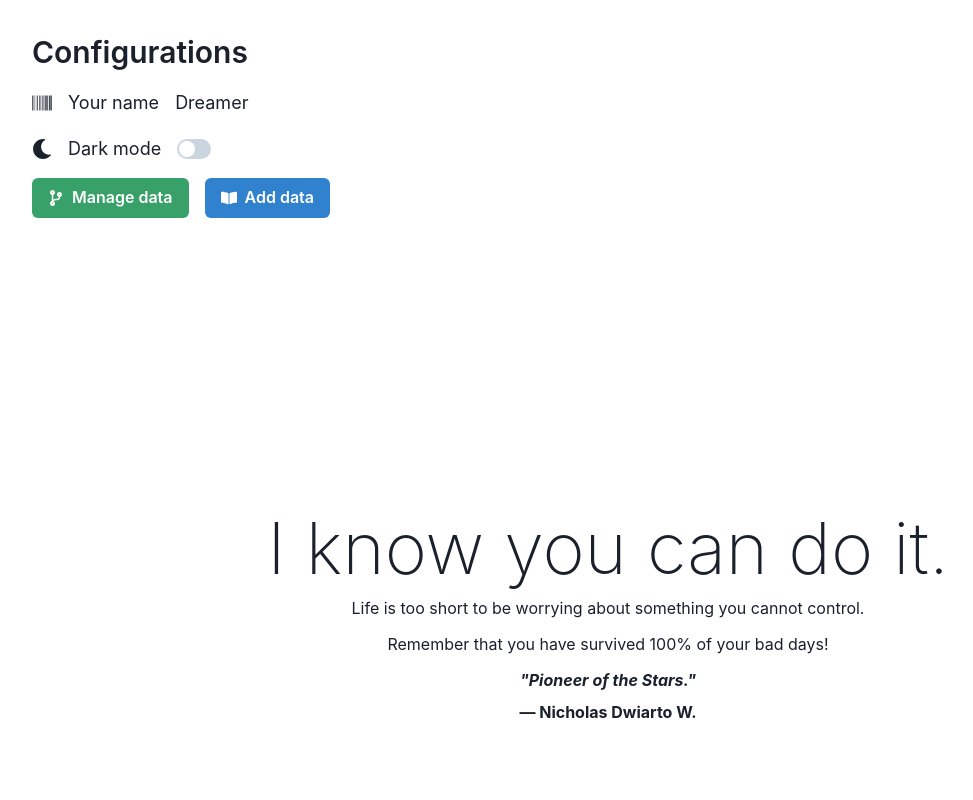
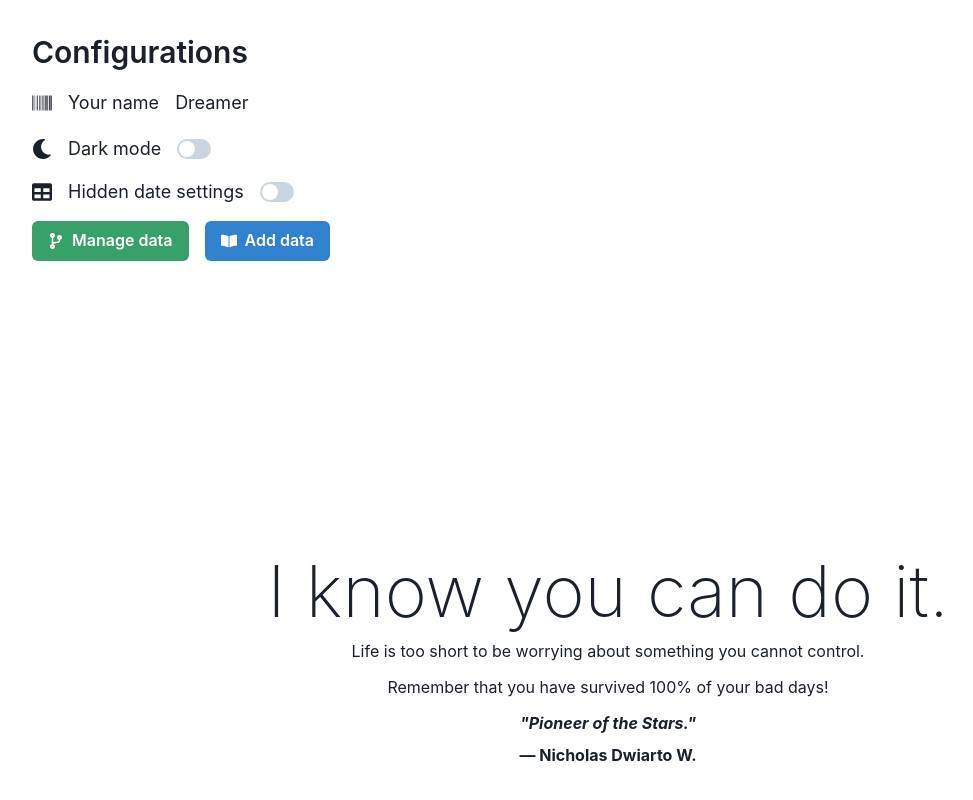
Before and after one commit to lauslim12/Fumi-no, a Next.js app: page / in a window 1280 px wide. Shown: the part 1070-1870 px from the top of the page, without its empty margins (32-1005 px from the left). Built offline with nearby package versions, Linux system fonts and the light colour scheme; no server answers.

Commit message:
feat: Implement hidden widget for date settings

```diff
--- a/components/AdditionForm.tsx
+++ b/components/AdditionForm.tsx
@@ -17,8 +17,9 @@ import {
   Wrap,
   WrapItem,
 } from '@chakra-ui/react';
-import { Dispatch, memo, SetStateAction, useState } from 'react';
+import { Dispatch, memo, SetStateAction, useContext, useState } from 'react';
 import { Colors } from '../types/Enums';
+import UserContext from '../utils/config';
 import { radioValues } from '../utils/constants';
 import { numberToMonth } from '../utils/date';
 
@@ -48,6 +49,7 @@ const AdditionForm = ({
   setYear,
 }: Props) => {
   const [isToday, setIsToday] = useState(true);
+  const { isNotTodayHidden } = useContext(UserContext);
 
   const checkboxHandler = () => {
     if (!isToday) {
@@ -63,6 +65,8 @@ const AdditionForm = ({
 
   return (
     <VStack spacing={4}>
+      {JSON.parse(isNotTodayHidden) ? (
+        <>
           <FormControl id="day" isRequired isDisabled={isToday}>
             <FormLabel>Day of the good thing.</FormLabel>
             <NumberInput
@@ -120,6 +124,8 @@ const AdditionForm = ({
           <Checkbox colorScheme="green" isChecked={isToday} onChange={checkboxHandler}>
             Today date.
           </Checkbox>
+        </>
+      ) : null}
 
       <FormControl id="blessing" isRequired>
         <FormLabel>Good thing that happened today.</FormLabel>
--- a/components/ConfigProvider.tsx
+++ b/components/ConfigProvider.tsx
@@ -8,6 +8,7 @@ import { defaultConfigurations } from '../utils/constants';
 const ConfigProvider = ({ children }: { children: ReactNode }) => {
   const [data, setData] = useState(defaultConfigurations.data);
   const [name, setName] = useState(defaultConfigurations.name);
+  const [isNotTodayHidden, setIsNotTodayHidden] = useState(defaultConfigurations.isNotTodayHidden);
 
   /**
    * First things first, when first time loading a component, load the data.
@@ -15,9 +16,13 @@ const ConfigProvider = ({ children }: { children: ReactNode }) => {
   useEffect(() => {
     const localStorageData = localStorage.getItem('data');
     const localStorageName = localStorage.getItem('name');
+    const localStorageHidden = localStorage.getItem('isNotTodayHidden');
 
     setData(localStorageData ? JSON.parse(localStorageData) : data);
     setName(localStorageName ? localStorageName : name);
+    setIsNotTodayHidden(
+      localStorageHidden ? (localStorageHidden as 'true' | 'false') : isNotTodayHidden
+    );
   }, []);
 
   /**
@@ -35,6 +40,13 @@ const ConfigProvider = ({ children }: { children: ReactNode }) => {
   }, [data]);
 
   /**
+   * Save the state of the 'hidden'.
+   */
+  useEffect(() => {
+    localStorage.setItem('isNotTodayHidden', isNotTodayHidden);
+  }, [isNotTodayHidden]);
+
+  /**
    * Memoize values to prevent unnecessary re-renders.
    */
   const value = useMemo(
@@ -43,8 +55,10 @@ const ConfigProvider = ({ children }: { children: ReactNode }) => {
       setData,
       name,
       setName,
+      isNotTodayHidden,
+      setIsNotTodayHidden,
     }),
-    [data, setData, name, setName]
+    [data, setData, name, setName, isNotTodayHidden, setIsNotTodayHidden]
   );
 
   /**
--- a/components/Home/Configurations.tsx
+++ b/components/Home/Configurations.tsx
@@ -13,14 +13,14 @@ import {
   VStack,
 } from '@chakra-ui/react';
 import { memo, useContext, useState } from 'react';
-import { FaCodeBranch, FaBookOpen, FaBarcode, FaMoon } from 'react-icons/fa';
+import { FaCodeBranch, FaBookOpen, FaBarcode, FaMoon, FaTable } from 'react-icons/fa';
 import BackupModal from '../BackupModal';
 import AdditionModal from '../AdditionModal';
 import UserContext from '../../utils/config';
 
 const Configurations = () => {
   const { colorMode, toggleColorMode } = useColorMode();
-  const { name, setName } = useContext(UserContext);
+  const { name, setName, isNotTodayHidden, setIsNotTodayHidden } = useContext(UserContext);
   const [openAdditionModal, setOpenAdditionModal] = useState(false);
   const [openBackupModal, setOpenBackupModal] = useState(false);
 
@@ -58,6 +58,19 @@ const Configurations = () => {
           </HStack>
 
           <HStack spacing={4}>
+            <Icon as={FaTable} boxSize={5} />
+            <Text fontSize="lg">Hidden date settings</Text>
+            <Switch
+              colorScheme="green"
+              isChecked={!JSON.parse(isNotTodayHidden) as boolean}
+              onChange={() => {
+                if (isNotTodayHidden === 'true') return setIsNotTodayHidden('false');
+                return setIsNotTodayHidden('true');
+              }}
+            />
+          </HStack>
+
+          <HStack spacing={4}>
             <Button
               colorScheme="green"
               onClick={() => setOpenBackupModal(true)}
--- a/types/Data.ts
+++ b/types/Data.ts
@@ -16,10 +16,12 @@ export type Data = {
 
 /**
  * Configurations to customize the application.
+ * Not using boolean as it might cause problems with the local storage.
  */
 export type Configuration = {
   name: string;
   data: Data[];
+  isNotTodayHidden: 'true' | 'false';
 };
 
 /**
@@ -28,6 +30,7 @@ export type Configuration = {
 type LocalStorageDataStore = Configuration & {
   setName: Dispatch<SetStateAction<string>>;
   setData: Dispatch<SetStateAction<Data[]>>;
+  setIsNotTodayHidden: Dispatch<SetStateAction<'true' | 'false'>>;
 };
 
 export default LocalStorageDataStore;
--- a/utils/config.ts
+++ b/utils/config.ts
@@ -8,8 +8,10 @@ import { defaultConfigurations } from './constants';
 export const defaultState: LocalStorageDataStore = {
   name: defaultConfigurations.name,
   data: defaultConfigurations.data,
+  isNotTodayHidden: defaultConfigurations.isNotTodayHidden,
   setName: () => {},
   setData: () => {},
+  setIsNotTodayHidden: () => {},
 };
 
 /**
--- a/utils/constants.ts
+++ b/utils/constants.ts
@@ -4,6 +4,7 @@ import { Colors } from '../types/Enums';
 export const defaultConfigurations: Configuration = {
   name: 'Dreamer',
   data: [],
+  isNotTodayHidden: 'true',
 };
 
 export const radioValues: Colors[] = ['red', 'green', 'blue', 'yellow', 'transparent'];
```
Lines whose indentation alone changed are shown as unchanged.
